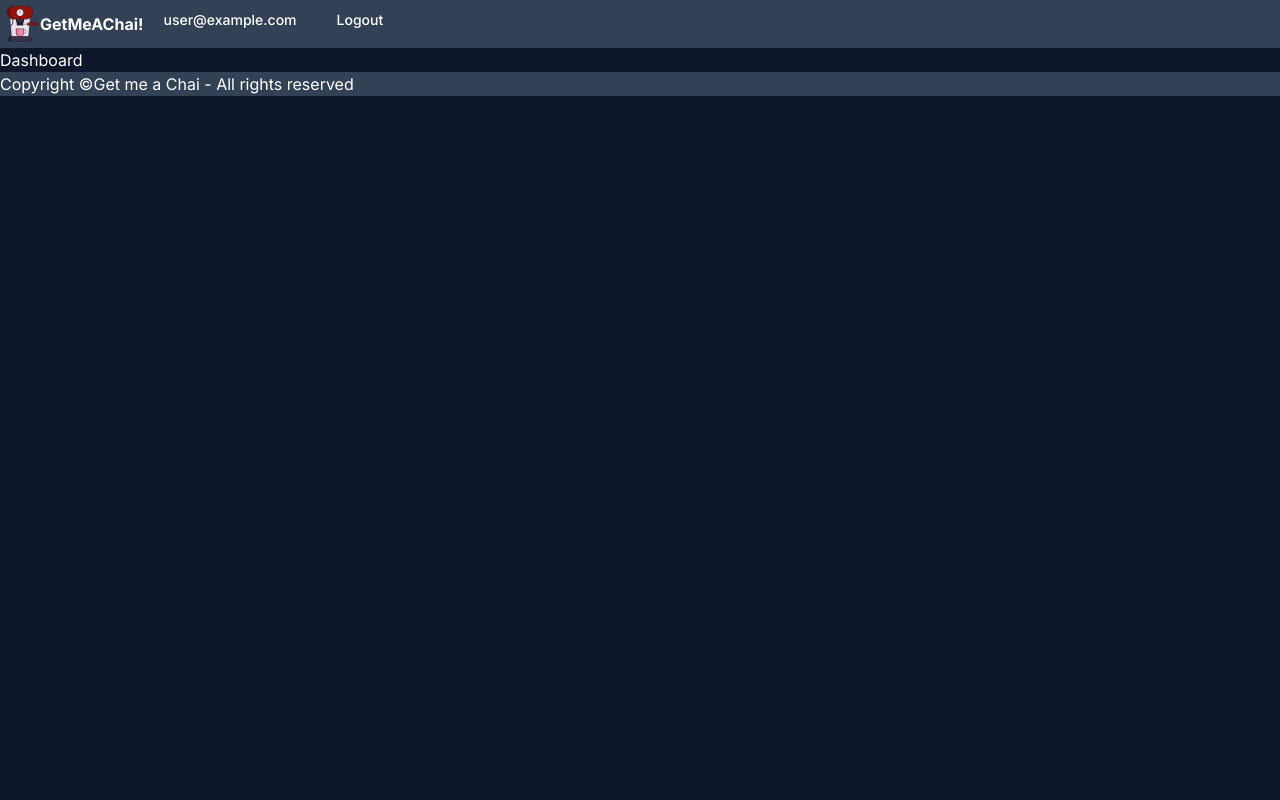
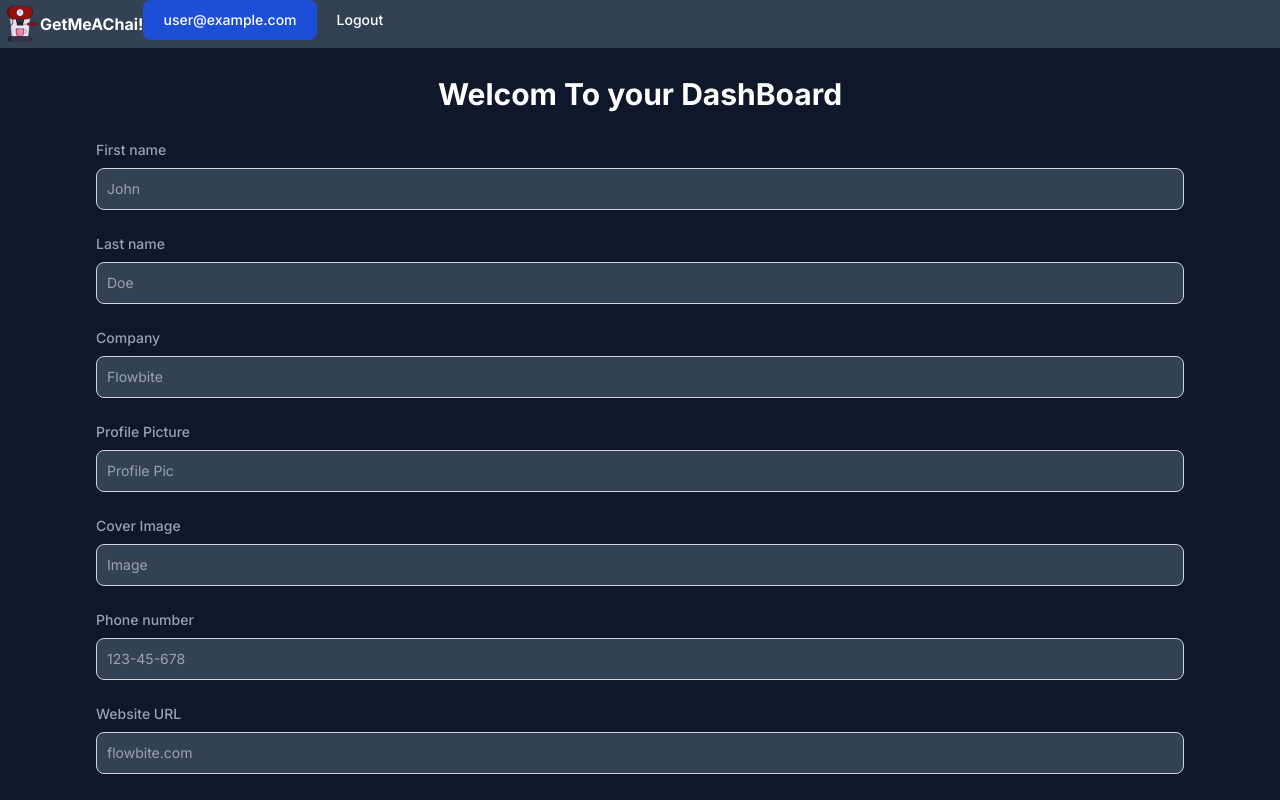
Before and after one commit to AhmedArbaz/get-me-a-fund, a Next.js app: page /dashboard in a window 1280 px wide. Shown: the top 800 px of the page. Built offline with nearby package versions, Linux system fonts and the light colour scheme; no server answers; sample sign-in values are in the browser's storage.

Commit message:
Make dashboard ui by flowBite.com take a form from that web and adjust it with my need and style

```diff
--- a/app/dashboard/page.js
+++ b/app/dashboard/page.js
@@ -14,7 +14,49 @@ if (!session) {
 
   return (
     <div>
-      Dashboard
+     <div className='font-bold text-3xl text-center py-7'>
+      Welcom To your DashBoard
+     </div>
+
+     <form>
+    <div className="grid gap-6 mb-6 mx-24 ">
+        <div>
+            <label HtmlFor="first_name" className="block mb-2 text-sm font-medium text-slate-400 dark:text-white">First name</label>
+            <input type="text" id="first_name" className="bg-slate-700 border border-gray-300 text-slate-400 text-sm rounded-lg focus:ring-blue-500 focus:border-blue-500 block w-full p-2.5 dark:bg-gray-700 dark:border-gray-600 dark:placeholder-gray-400 dark:text-white dark:focus:ring-blue-500 dark:focus:border-blue-500" placeholder="John" required />
+        </div>
+        <div>
+            <label HtmlFor="last_name" className="block mb-2 text-sm font-medium text-slate-400 dark:text-white">Last name</label>
+            <input type="text" id="last_name" className="bg-slate-700 border border-gray-300 text-slate-400 text-sm rounded-lg focus:ring-blue-500 focus:border-blue-500 block w-full p-2.5 dark:bg-gray-700 dark:border-gray-600 dark:placeholder-gray-400 dark:text-white dark:focus:ring-blue-500 dark:focus:border-blue-500" placeholder="Doe" required />
+        </div>
+        <div>
+            <label HtmlFor="company" className="block mb-2 text-sm font-medium text-slate-400 dark:text-white">Company</label>
+            <input type="text" id="company" className="bg-slate-700 border border-gray-300 text-slate-400 text-sm rounded-lg focus:ring-blue-500 focus:border-blue-500 block w-full p-2.5 dark:bg-gray-700 dark:border-gray-600 dark:placeholder-gray-400 dark:text-white dark:focus:ring-blue-500 dark:focus:border-blue-500" placeholder="Flowbite" required />
+        </div>
+        <div>
+            <label HtmlFor="company" className="block mb-2 text-sm font-medium text-slate-400 dark:text-white">Profile Picture</label>
+            <input type="text" id="company" className="bg-slate-700 border border-gray-300 text-slate-400 text-sm rounded-lg focus:ring-blue-500 focus:border-blue-500 block w-full p-2.5 dark:bg-gray-700 dark:border-gray-600 dark:placeholder-gray-400 dark:text-white dark:focus:ring-blue-500 dark:focus:border-blue-500" placeholder="Profile Pic" required />
+        </div>
+        <div>
+            <label HtmlFor="company" className="block mb-2 text-sm font-medium text-slate-400 dark:text-white">Cover Image</label>
+            <input type="text" id="company" className="bg-slate-700 border border-gray-300 text-slate-400 text-sm rounded-lg focus:ring-blue-500 focus:border-blue-500 block w-full p-2.5 dark:bg-gray-700 dark:border-gray-600 dark:placeholder-gray-400 dark:text-white dark:focus:ring-blue-500 dark:focus:border-blue-500" placeholder="Image" required />
+        </div>
+        <div>
+            <label HtmlFor="phone" className="block mb-2 text-sm font-medium text-slate-400 dark:text-white">Phone number</label>
+            <input type="number" id="phone" className="bg-slate-700 border border-gray-300 text-slate-400 text-sm rounded-lg focus:ring-blue-500 focus:border-blue-500 block w-full p-2.5 dark:bg-gray-700 dark:border-gray-600 dark:placeholder-gray-400 dark:text-white dark:focus:ring-blue-500 dark:focus:border-blue-500" placeholder="123-45-678" pattern="[0-9]{3}-[0-9]{2}-[0-9]{3}" required />
+        </div>
+        <div>
+            <label HtmlFor="website" className="block mb-2 text-sm font-medium text-slate-400 dark:text-white">Website URL</label>
+            <input type="url" id="website" className="bg-slate-700 border border-gray-300 text-slate-400 text-sm rounded-lg focus:ring-blue-500 focus:border-blue-500 block w-full p-2.5 dark:bg-gray-700 dark:border-gray-600 dark:placeholder-gray-400 dark:text-white dark:focus:ring-blue-500 dark:focus:border-blue-500" placeholder="flowbite.com" required />
+        </div>
+          <div>
+
+        <label HtmlFor="email" className="block mb-2 text-sm font-medium text-slate-400 dark:text-white">Email address/Username</label>
+        <input type="email" id="email" className="bg-slate-700 border border-gray-300 text-slate-400 text-sm rounded-lg focus:ring-blue-500 focus:border-blue-500 block w-full p-2.5 dark:bg-gray-700 dark:border-gray-600 dark:placeholder-gray-400 dark:text-white dark:focus:ring-blue-500 dark:focus:border-blue-500" placeholder="john.doe@company.com" required />
+        </div>
+    <button type="submit" className="text-white bg-blue-700 hover:bg-blue-800 focus:ring-4 focus:outline-none focus:ring-blue-300 font-medium rounded-lg text-sm w-full sm:w-auto px-5 py-2.5 text-center dark:bg-blue-600 dark:hover:bg-blue-700 dark:focus:ring-blue-800">Submit</button>
+    </div>
+</form>
+
     </div>
   )
 }
```
